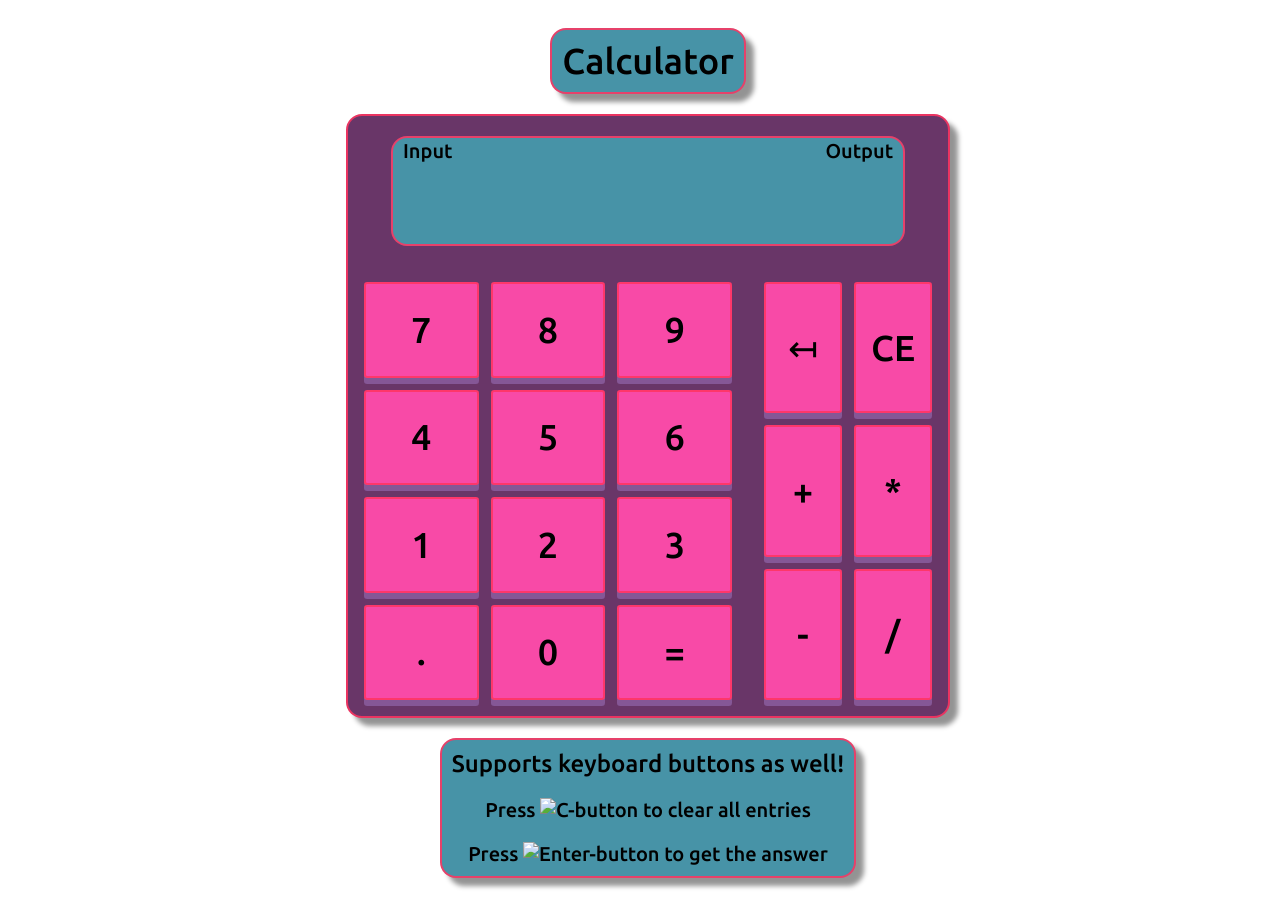
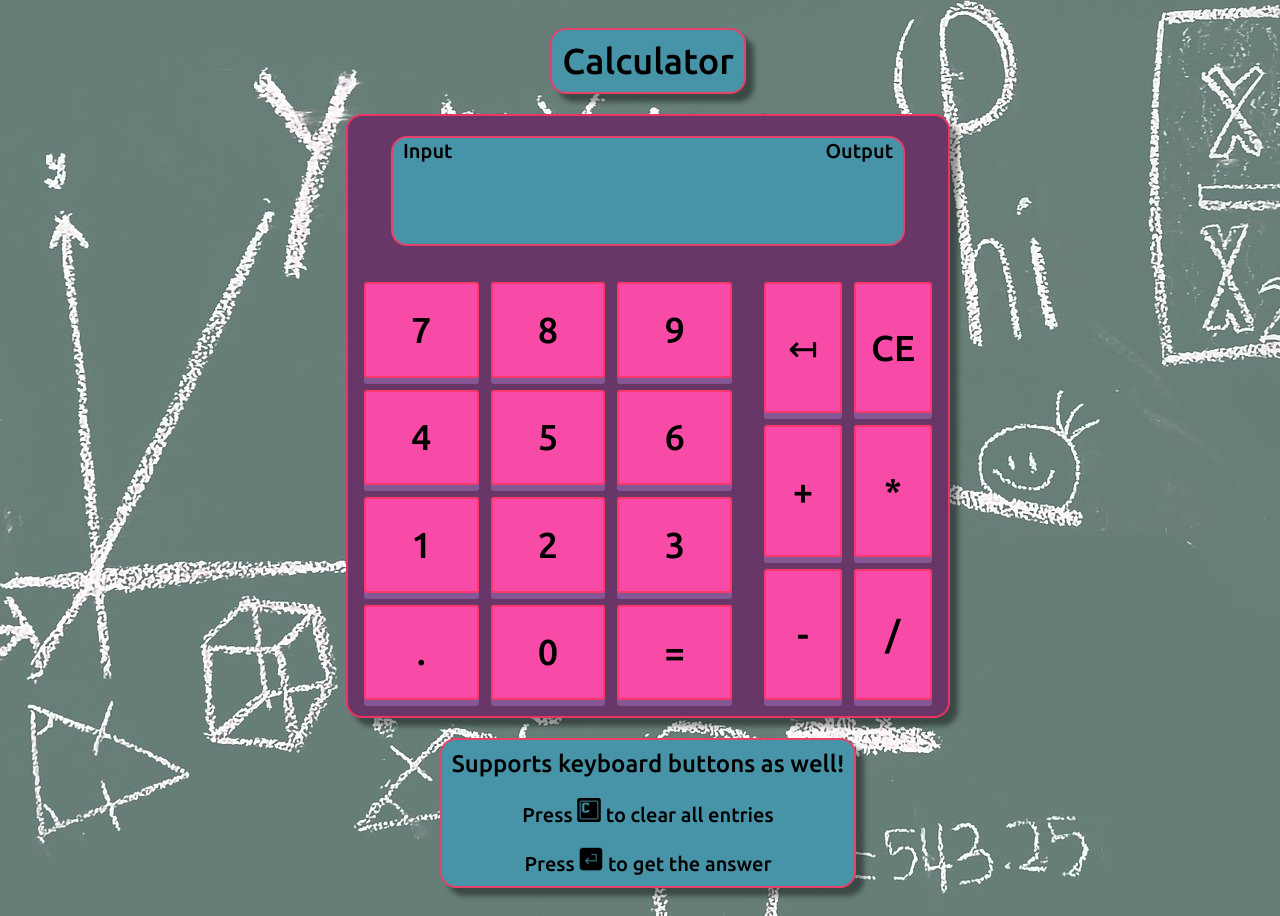
Before and after one commit to berghdavid/Calculator, a plain HTML site: page index.html in a window 1280 px wide. Drawn offline with Linux system fonts and the light colour scheme; the site is published under a folder, as on GitHub Pages, so addresses that start at the root find nothing.

Commit message:
Fixed images path

```diff
--- a/index.html
+++ b/index.html
@@ -6,7 +6,7 @@
     <title>Calculator</title>
     <script src="script.js" defer></script>
     <link rel="stylesheet" href="styles.css">
-    <link rel="shortcut icon" href="/Images/David.jpg">
+    <link rel="shortcut icon" href="Images/David.jpg">
   </head>
 
   <body>
@@ -26,10 +26,10 @@
     <div id="explanatory-text-container">
       <label id="label-keyboard">Supports keyboard buttons as well!</label>
       <label id="label-button-c" class="label-button-explanations">
-        Press <img src="/Images/C.png" alt="C-button" class="image-button"> to clear all entries
+        Press <img src="Images/C.png" alt="C-button" class="image-button"> to clear all entries
       </label>
       <label id="label-button-c" class="label-button-explanations">
-        Press <img src="/Images/Enter.png" alt="Enter-button" class="image-button"> to get the answer
+        Press <img src="Images/Enter.png" alt="Enter-button" class="image-button"> to get the answer
       </label>
     </div>
   </body>
--- a/styles.css
+++ b/styles.css
@@ -37,7 +37,7 @@
 }*/
 
 html {
-    background: url("/Images/background.jpg");
+    background: url("Images/background.jpg");
     font-family: 'Ubuntu', sans-serif;
 }
 
```
